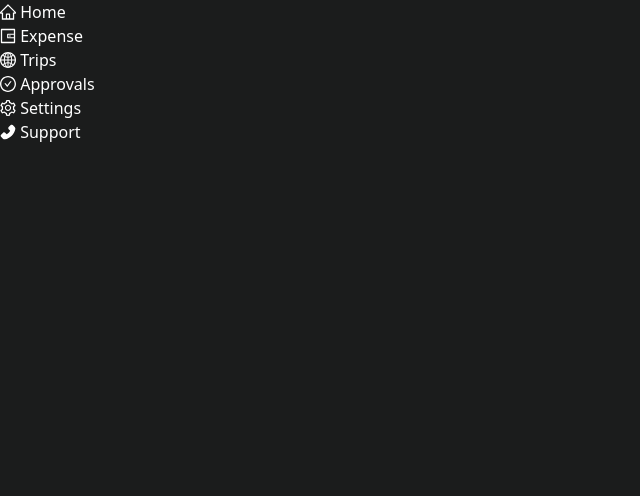
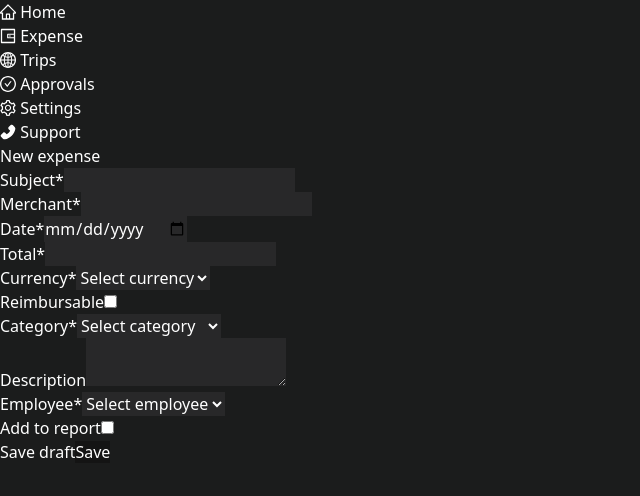
Before and after one commit to Perfect7up/Expense_Web, a React (Vite) app: page /expense/newexpense in a window 1280 px wide. Shown: the top 496 px of the page, without its empty margins (0-640 px from the left). Built offline with nearby package versions, Linux system fonts and the light colour scheme.

Commit message:
Expense Page Full completed

```diff
--- a/src/App.tsx
+++ b/src/App.tsx
@@ -7,6 +7,7 @@ import Trips from './pages/trips/Trips';
 import Approvals from './pages/approvals/Approvals';
 import Settings from './pages/settings/Settings';
 import Support from './pages/support/Support';
+import NewExpense from './pages/expense/component/NewExpense';
 
 
 
@@ -23,6 +24,7 @@ const App: React.FC = () => {
               <Route path='/approvals' element={<Approvals />} />
               <Route path='/settings' element={<Settings />} />
               <Route path='/support' element={<Support />} />
+              <Route path='/expense/newexpense' element={<NewExpense />} />
             </Routes>
           </div>
         </div>
--- a/src/pages/expense/Expense.tsx
+++ b/src/pages/expense/Expense.tsx
@@ -1,7 +1,8 @@
 import React from 'react';
 import { FilterFilled, MenuOutlined, EllipsisOutlined, PlusOutlined,  } from '@ant-design/icons';
 import { FaMoneyBillWave, FaStore, FaCalendarAlt, FaCheckCircle,  FaUtensils,
-    FaShoppingCart, FaNewspaper, FaPlane, FaGlassCheers, FaHotel } from 'react-icons/fa';
+    FaShoppingCart, FaInfoCircle, FaNewspaper, FaPlane, FaGlassCheers, FaHotel } from 'react-icons/fa';
+import { Link } from 'react-router-dom';
 
 const Expense: React.FC = () => {
     return (
@@ -10,9 +11,9 @@ const Expense: React.FC = () => {
                 <div className="flex mb-5 justify-between ">
                     <h2 className="font-semibold mt-5 text-2xl text-white">Expense</h2>
                 <div className="flex mt-5 items-center">
-                <a href="#" className="bg-cyan-400 rounded-sm m-2 items-center py-1 px-3 text-sm">
-                <PlusOutlined className="text-sm m-1" />
-                New Expense</a>
+                <Link to="/expense/newexpense" className="bg-cyan-400 rounded-sm m-2 items-center py-1 px-3 text-sm">
+                 <PlusOutlined className="text-sm m-1" />
+                New Expense</Link>
                 <FilterFilled className="text-cyan-400 mr-4" />
                 <MenuOutlined className="text-cyan-400  mr-4" />
                 <EllipsisOutlined className="text-cyan-400 mr-4" />
@@ -24,7 +25,7 @@ const Expense: React.FC = () => {
                     <thead className="font-semibold text-gray-400 uppercase bg-black">
                             <tr className='rounded-xl'>
                                 <th scope="col" className="px-6 py-3">
-                                    <FaStore className="inline-block mr-1 -mt-1" /> Details
+                                    <FaInfoCircle className="inline-block mr-1 -mt-1" /> Details
                                 </th>
                                 <th scope="col" className="px-6 py-3">
                                     <FaStore className="inline-block mr-1 -mt-1" /> Merchant
@@ -154,7 +155,7 @@ const Expense: React.FC = () => {
                                 <FaNewspaper className="inline-block mr-3" /> News Subscription
                                 </th>
                                 <td className="px-6 py-4">
-                                    Hotel
+                                    NewsTimes
                                 </td>
                                 <td className="px-6 py-4">
                                     €275.75
--- /dev/null
+++ b/src/pages/expense/component/NewExpense.tsx
@@ -0,0 +1,181 @@
+import React, { useState } from 'react';
+import { Link } from 'react-router-dom';
+
+const NewExpenseForm = () => {
+  const [subject, setSubject] = useState('');
+  const [merchant, setMerchant] = useState('');
+  const [date, setDate] = useState('');
+  const [total, setTotal] = useState('');
+  const [currency, setCurrency] = useState('');
+  const [reimbursable, setReimbursable] = useState(false);
+  const [category, setCategory] = useState('');
+  const [description, setDescription] = useState('');
+  const [employee, setEmployee] = useState('');
+  const [addToReport, setAddToReport] = useState(false);
+
+  const handleSubmit = (event: React.FormEvent) => {
+    event.preventDefault();
+    console.log('Form submitted with values:', {
+      subject,
+      merchant,
+      date,
+      total,
+      currency,
+      reimbursable,
+      category,
+      description,
+      employee,
+      addToReport,
+    });
+  };
+
+  return (
+    <div className="py-5 px-10">
+        <div className="flex-grow ml-64 py-5 rounded-2xl bg-black px-10">
+        <h2 className="text-2xl font-bold text-white mb-4">New expense</h2>
+            <form onSubmit={handleSubmit} className="px-2 py-2 rounded-lg">
+            <div className="grid grid-cols-1 md:grid-cols-2 gap-4">
+                <div>
+                <label htmlFor="subject" className="block text-white text-sm font-bold mb-2">
+                    Subject*
+                </label>
+                <input
+                    type="text"
+                    id="subject"
+                    className="shadow appearance-none rounded w-full py-2 px-3 leading-tight focus:outline-none focus:shadow-outline" style={{backgroundColor: '#282829'}}
+                    value={subject}
+                    onChange={(e) => setSubject(e.target.value)}
+                />
+                </div>
+                <div>
+                <label htmlFor="merchant" className="block text-white text-sm font-bold mb-2">
+                    Merchant*
+                </label>
+                <input
+                    type="text"
+                    id="merchant"
+                    className="shadow appearance-none rounded w-full py-2 px-3 leading-tight focus:outline-none focus:shadow-outline"  style={{backgroundColor: '#282829'}}
+                    value={merchant}
+                    onChange={(e) => setMerchant(e.target.value)}
+                />
+                </div>
+                <div>
+                <label htmlFor="date" className="block text-white text-sm font-bold mb-2">
+                    Date*
+                </label>
+                <input
+                    type="date"
+                    id="date"
+                    className="shadow appearance-none rounded w-full py-2 px-3 leading-tight focus:outline-none focus:shadow-outline" style={{backgroundColor: '#282829'}}
+                    value={date}
+                    onChange={(e) => setDate(e.target.value)}
+                />
+                </div>
+                <div>
+                <label htmlFor="total" className="block text-white text-sm font-bold mb-2">
+                    Total*
+                </label>
+                <input
+                    type="number"
+                    id="total"
+                    className="shadow appearance-none rounded w-full py-2 px-3 leading-tight focus:outline-none focus:shadow-outline" style={{backgroundColor: '#282829'}}
+                    value={total}
+                    onChange={(e) => setTotal(e.target.value)}
+                />
+                </div>
+                <div>
+                <label htmlFor="currency" className="block text-white text-sm font-bold mb-2">
+                    Currency*
+                </label>
+                <select
+                    id="currency"
+                    className="shadow appearance-none rounded w-full py-2 px-3 leading-tight focus:outline-none focus:shadow-outline" style={{backgroundColor: '#282829'}}
+                    value={currency}
+                    onChange={(e) => setCurrency(e.target.value)}
+                >
+                    <option value="">Select currency</option>
+                    <option value="USD">USD</option>
+                    <option value="EUR">EUR</option>
+                    <option value="GBP">GBP</option>
+                </select>
+                </div>
+                <div>
+                <label htmlFor="reimbursable" className="block text-white text-sm font-bold mb-2">
+                    Reimbursable
+                </label>
+                <input
+                    type="checkbox"
+                    id="reimbursable"
+                    className="shadow appearance-none rounded w-full py-2 px-3 leading-tight focus:outline-none focus:shadow-outline" style={{backgroundColor: '#282829'}}
+                    checked={reimbursable}
+                    onChange={(e) => setReimbursable(e.target.checked)}
+                />
+                </div>
+                <div>
+                <label htmlFor="category" className="block text-white text-sm font-bold mb-2">
+                    Category*
+                </label>
+                <select
+                    id="category"
+                    className="shadow appearance-none  rounded w-full py-2 px-3 leading-tight focus:outline-none focus:shadow-outline" style={{backgroundColor: '#282829'}}
+                    value={category}
+                    onChange={(e) => setCategory(e.target.value)}
+                >
+                    <option value="">Select category</option>
+                    <option value="Food">Food</option>
+                    <option value="Transportation">Transportation</option>
+                    <option value="Accommodation">Accommodation</option>
+                </select>
+                </div>
+                <div>
+                <label htmlFor="description" className="block text-white text-sm font-bold mb-2">
+                    Description
+                </label>
+                <textarea
+                    id="description"
+                    className="shadow appearance-none rounded w-full py-2 px-3 leading-tight focus:outline-none focus:shadow-outline" style={{backgroundColor: '#282829'}}
+                    value={description}
+                    onChange={(e) => setDescription(e.target.value)}
+                />
+                </div>
+                <div>
+                <label htmlFor="employee" className="block text-white text-sm font-bold mb-2">
+                    Employee*
+                </label>
+                <select
+                    id="employee"
+                    className="shadow appearance-none rounded w-full py-2 px-3 leading-tight focus:outline-none focus:shadow-outline" style={{backgroundColor: '#282829'}}
+                    value={employee}
+                    onChange={(e) => setEmployee(e.target.value)}
+                >
+                    <option value="">Select employee</option>
+                    <option value="John Doe">John Doe</option>
+                    <option value="Jane Doe">Jane Doe</option>
+                </select>
+                </div>
+                <div>
+                <label htmlFor="addToReport" className="block text-white text-sm font-bold mb-2">
+                    Add to report
+                </label>
+                <input
+                    type="checkbox"
+                    id="addToReport"
+                    className="shadow appearance-none border rounded w-full py-2 px-3 text-gray-700 leading-tight focus:outline-none focus:shadow-outline"
+                    checked={addToReport}
+                    onChange={(e) => setAddToReport(e.target.checked)}
+                />
+                </div>
+            </div>
+            <div className="mt-10 mb-5">
+            <Link to="/" className='py-2 px-3 rounded-xl text-black font-semibold bg-cyan-400'>Save draft
+            </Link>
+            <Link to="/" className='py-2 px-7 m-2 rounded-xl text-cyan-400 font-semibold' style={{backgroundColor: '#141414'}}>Save
+            </Link>
+            </div>
+            </form>
+        </div>
+    </div>
+  );
+};
+
+export default NewExpenseForm;
```
